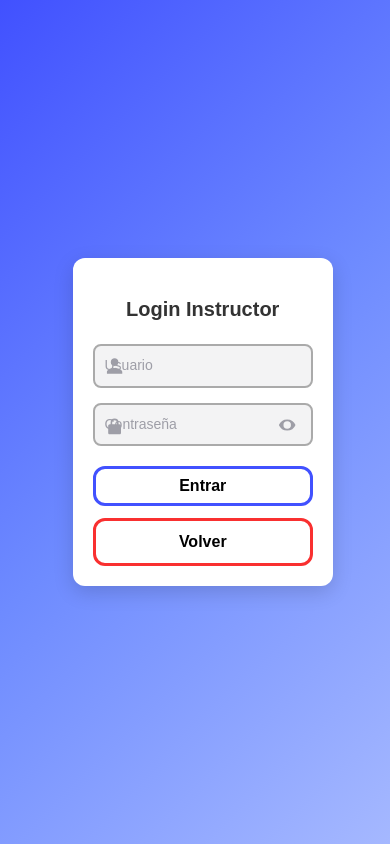
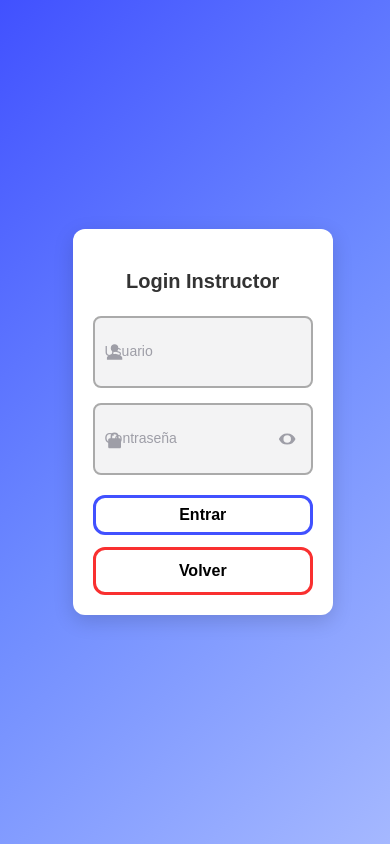
Before and after one commit to FabricioVegaAlfaro/frontend-examenes, a React (Vite) app: page /instructor in a window 390 px wide. Built offline with nearby package versions, Linux system fonts and the light colour scheme.

Commit message:
Cambios en el InstructorLogin 5

```diff
--- a/src/pages/InstructorLogin.css
+++ b/src/pages/InstructorLogin.css
@@ -38,8 +38,9 @@ body {
 
 .input-loginstructor {
   width: 100%;
+  min-height: 48px;
   padding: 12px;
-  padding-left: 3rem;   /* ✅ más espacio para ícono */
+  padding-left: 3rem;   /* espacio fijo para ícono */
   border: 2px solid #aaa;
   border-radius: 8px;
   outline: none;
@@ -63,9 +64,9 @@ body {
 /* Iconos */
 .icon {
   position: absolute;
-  left: 0.9rem;         /* un poco más separado */
-  top: 50%;             /* ✅ centrado vertical */
-  transform: translateY(-50%);
+  left: 0.9rem;
+  top: 50%;
+  transform: translateY(-50%); /* centrado vertical */
   fill: #9e9ea7;
   width: 1.2rem;
   height: 1.2rem;
@@ -75,7 +76,7 @@ body {
 .icon-eye {
   position: absolute;
   right: 0.9rem;
-  top: 50%;             /* ✅ centrado vertical */
+  top: 50%;
   transform: translateY(-50%);
   fill: #9e9ea7;
   width: 1.4rem;
@@ -195,9 +196,14 @@ body {
     width: 90%;
     margin: auto;
   }
+  .input-loginstructor {
+    font-size: 14px;
+    padding: 10px;
+    padding-left: 3rem;   /* ✅ mantener espacio para ícono */
+  }
   .button-group {
     flex-direction: column;
-    gap:10px;
+    gap: 10px;
   }
   .btn,
   .btn-2 {
```
